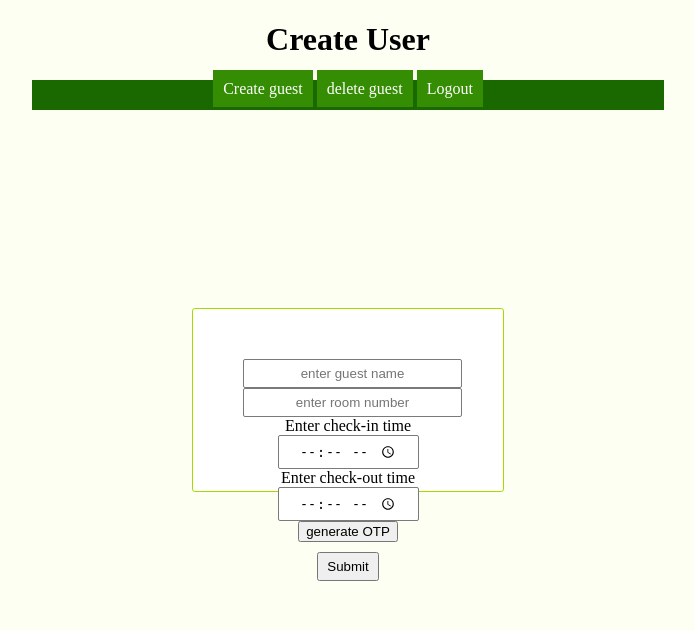
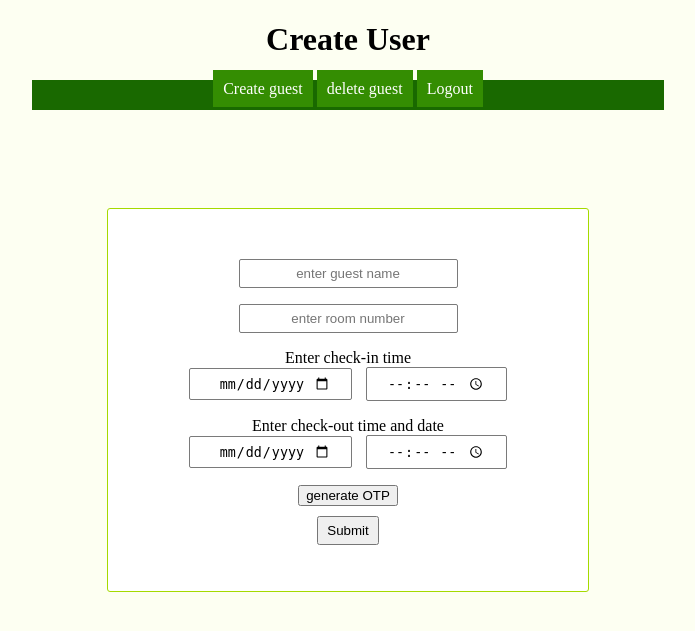
Before and after one commit to portal-/captive-portal, a PHP site: page /createUser.php in a window 1280 px wide. Shown: the top 631 px of the page, without its empty margins (292-987 px from the left). Run offline with PHP 8.4, Linux system fonts and the light colour scheme.

Commit message:
18-01-2014 3:52pm -> edited createUser.php and main.css

```diff
--- a/assets/css/main.css
+++ b/assets/css/main.css
@@ -18,7 +18,7 @@
   padding: 6px 20px;
   border-radius: 2px;
   text-align: center;
-
+  margin: 0 5px 16px 5px;
 }
 .button
 {
@@ -72,3 +72,9 @@ table
   background: rgb(52, 141, 2);
   padding: 10px;
 }
+
+.createUserForm
+{
+  height: 382px;
+  width: 480px;
+}
--- a/createUser.php
+++ b/createUser.php
@@ -20,9 +20,12 @@
         <form class="form" method="POST" action="authenticate.php">
           <input class="inputBox" placeholder="enter guest name" type="text" required/><br/>
           <input class="inputBox" placeholder="enter room number" type="text" required/><br/>
-          <label>Enter check-in time </label>
+          <label>Enter check-in time </label><br/>
+          <input class="inputBox" type="date" required/>
           <input class="inputBox" type="time" required/><br/>
-          <label>Enter check-out time </label>
+
+          <label>Enter check-out time and date</label><br/>
+          <input class="inputBox" type="date" required/>
           <input class="inputBox" type="time" required/><br/>
           <button>generate OTP</button><br/>
           <input class="button"  type="submit"/>
```
